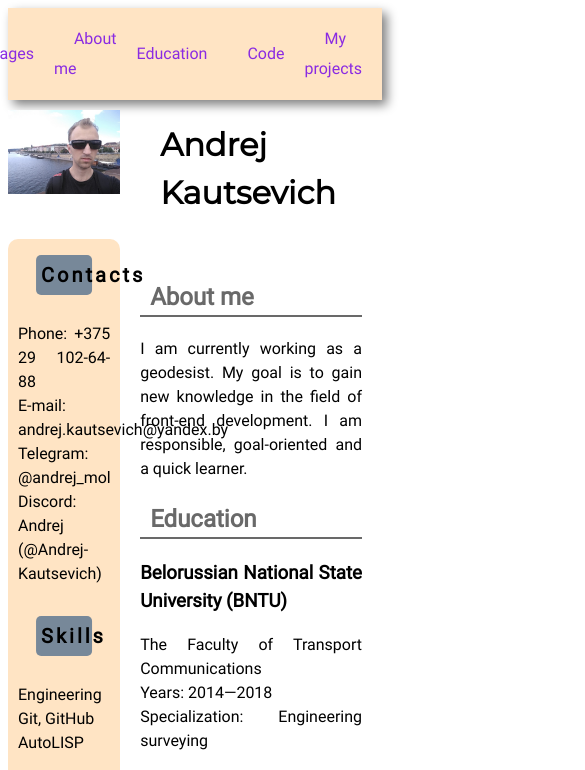
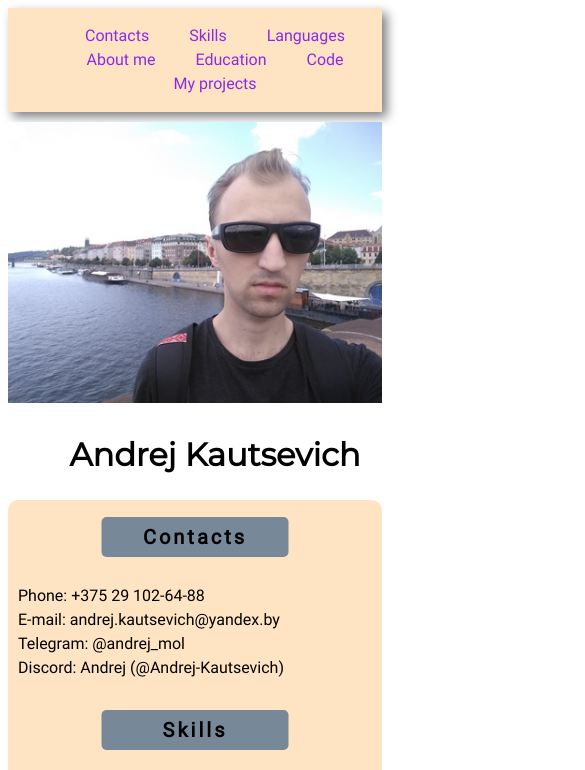
Before and after one commit to Andrej-Kautsevich/rsschool-cv, a plain HTML site: page index.html in a window 390 px wide. Shown: the top 770 px of the page, 585 px wide, since content can reach past the window. Drawn offline with Linux system fonts and the light colour scheme.

Commit message:
feat: add mobile zoom support

```diff
--- a/style.css
+++ b/style.css
@@ -28,7 +28,6 @@ body {
 
 h1 {
     font-family: Montserrat, sans-serif;
-    font-style: bold;
 }
 
 .container,
@@ -81,7 +80,6 @@ h1 {
 }
 
 .header-photo img {
-    display: block;
     margin: 0 0 5px auto;
     max-width: 100%;
 }
@@ -155,3 +153,35 @@ main pre {
 .footer a:hover {
     color: red;
 }
+
+@media (max-width: 768px) {
+    .right-side,
+    .left-side,
+    .header-name,
+    .header-photo {
+        width: 100%;
+        flex-direction: row;
+        justify-content: center;
+    }
+
+    .header-menu {
+        width: 100%;
+        text-align: center;
+        max-width: 100%;
+    }
+
+    .header-menu img {
+        margin: 0;
+    }
+
+    .nav-list {
+        justify-content: center;
+        flex-wrap: wrap;
+    }
+
+    .nav-link {
+        padding: auto;
+        line-height: 1.3;
+    }
+
+}
```
